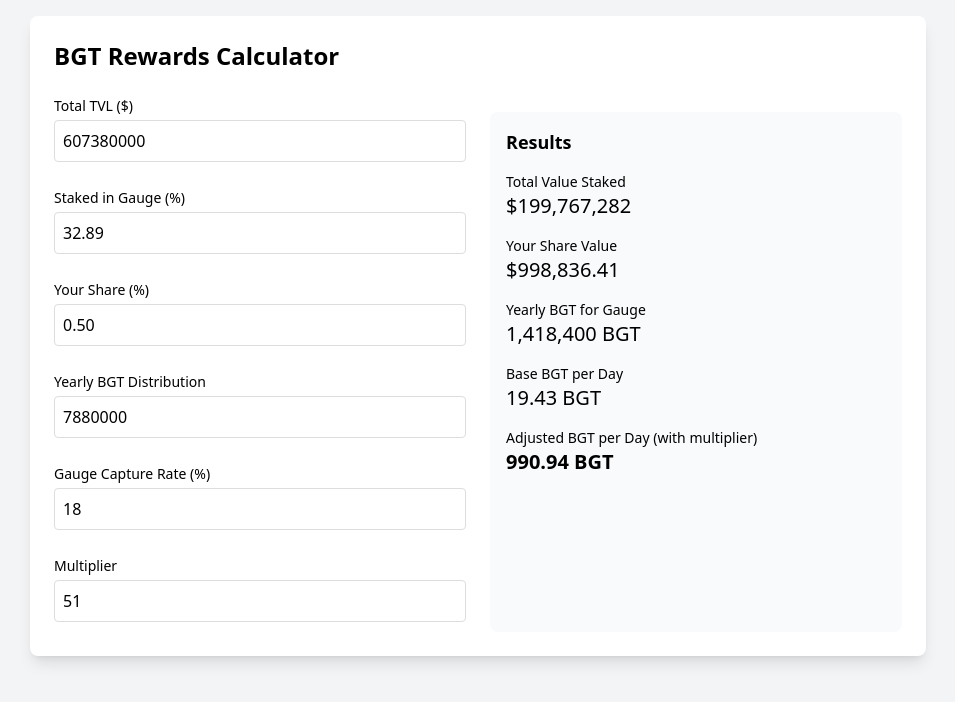
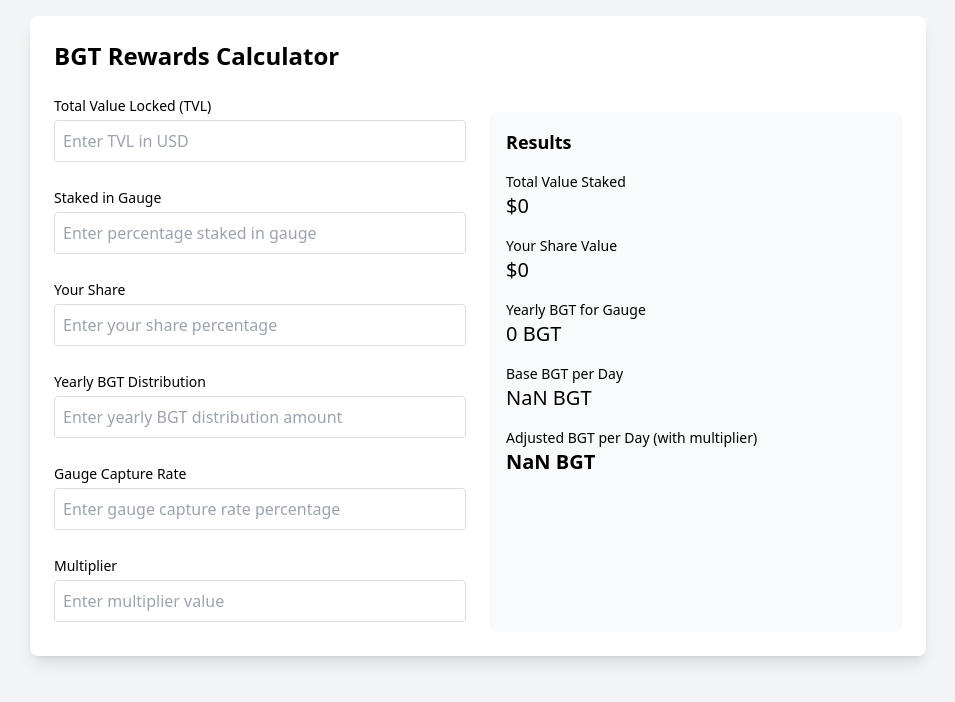
Before and after one commit to Ravenium22/bgt-calculator, a plain HTML site: page index.html in a window 1280 px wide. Shown: the whole page, without its empty margins (162-1117 px from the left). Drawn offline with nearby package versions, Linux system fonts and the light colour scheme.

Commit message:
Update index.html

```diff
--- a/index.html
+++ b/index.html
@@ -19,6 +19,10 @@
             border-radius: 8px;
             margin-top: 16px;
         }
+        ::placeholder {
+            color: #666;
+            opacity: 1;
+        }
     </style>
 </head>
 <body class="bg-gray-100 p-4">
@@ -29,33 +33,33 @@
             <!-- Input Section -->
             <div class="space-y-4">
                 <div>
-                    <label class="block text-sm font-medium mb-1">Total TVL ($)</label>
-                    <input type="number" id="tvl" value="607380000" />
+                    <label class="block text-sm font-medium mb-1">Total Value Locked (TVL)</label>
+                    <input type="number" id="tvl" placeholder="Enter TVL in USD" />
                 </div>
 
                 <div>
-                    <label class="block text-sm font-medium mb-1">Staked in Gauge (%)</label>
-                    <input type="number" id="stakedPercentage" value="32.89" />
+                    <label class="block text-sm font-medium mb-1">Staked in Gauge</label>
+                    <input type="number" id="stakedPercentage" placeholder="Enter percentage staked in gauge" />
                 </div>
 
                 <div>
-                    <label class="block text-sm font-medium mb-1">Your Share (%)</label>
-                    <input type="number" id="mySharesPercentage" value="0.50" />
+                    <label class="block text-sm font-medium mb-1">Your Share</label>
+                    <input type="number" id="mySharesPercentage" placeholder="Enter your share percentage" />
                 </div>
 
                 <div>
                     <label class="block text-sm font-medium mb-1">Yearly BGT Distribution</label>
-                    <input type="number" id="yearlyBGTDistribution" value="7880000" />
+                    <input type="number" id="yearlyBGTDistribution" placeholder="Enter yearly BGT distribution amount" />
                 </div>
 
                 <div>
-                    <label class="block text-sm font-medium mb-1">Gauge Capture Rate (%)</label>
-                    <input type="number" id="gaugeCaptureRate" value="18" />
+                    <label class="block text-sm font-medium mb-1">Gauge Capture Rate</label>
+                    <input type="number" id="gaugeCaptureRate" placeholder="Enter gauge capture rate percentage" />
                 </div>
 
                 <div>
                     <label class="block text-sm font-medium mb-1">Multiplier</label>
-                    <input type="number" id="multiplier" value="51" />
+                    <input type="number" id="multiplier" placeholder="Enter multiplier value" />
                 </div>
             </div>
 
```
